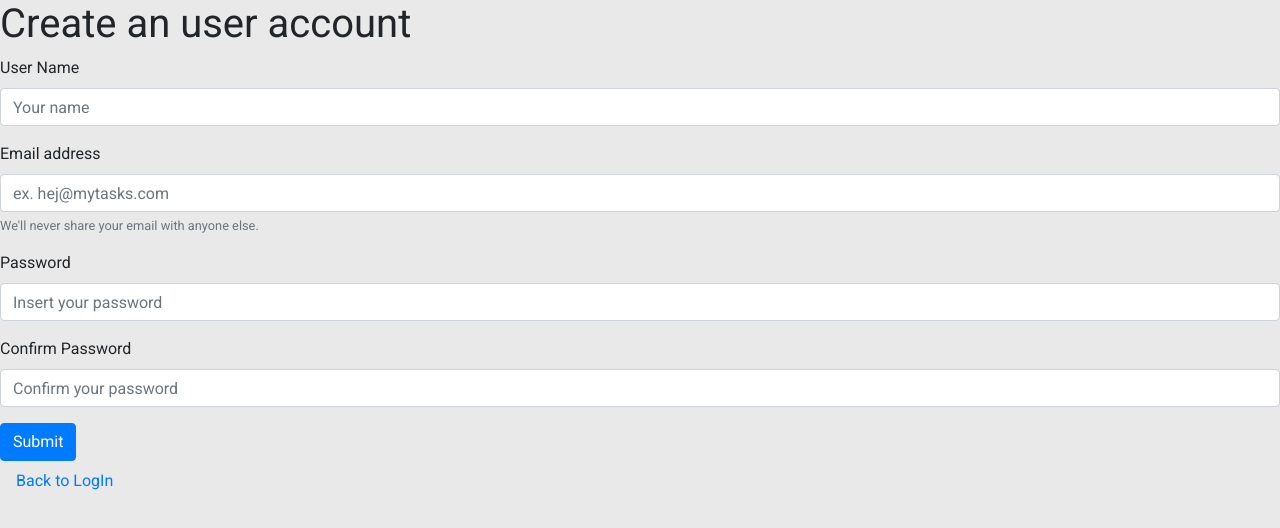
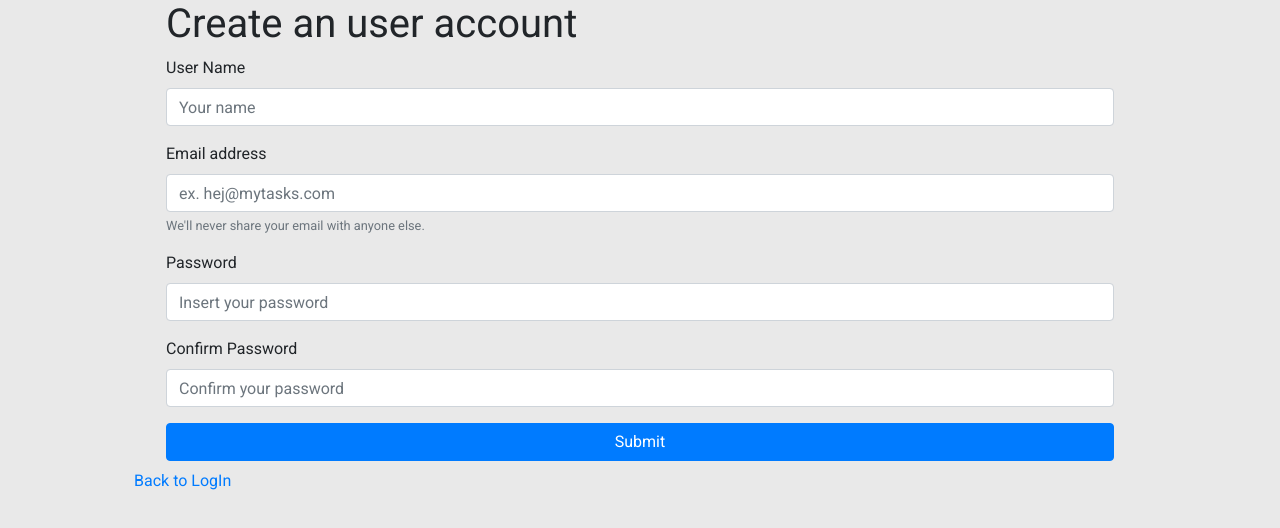
Before and after one commit to rsorianosanchis/projekt_examensarbete_clientside, a React (Create React App) app: page /new-account in a window 1280 px wide. Shown: the top 528 px of the page. Built offline with nearby package versions, Linux system fonts and the light colour scheme; no server answers.

Commit message:
adding expresss-validator

```diff
--- a/src/components/auth/Login.js
+++ b/src/components/auth/Login.js
@@ -20,9 +20,12 @@ const Login = () => {
   };
 
   return (
-    <div>
-      <h1>Log in</h1>
-      <form onSubmit={handleSubmit}>
+    <div className='container px-5'>
+      <form
+        onSubmit={handleSubmit}
+        className='d-flex flex-column justify-content-start align-content-center mx-5'
+      >
+        <h1>Log in</h1>
         <div className='form-group'>
           <label htmlFor='exampleInputEmail1'>Email address</label>
           <input
--- a/src/components/auth/NewAccount.js
+++ b/src/components/auth/NewAccount.js
@@ -52,10 +52,13 @@ const NewAccount = () => {
   };
 
   return (
-    <div>
-      <h1>Create an user account</h1>
-      {info ? <Alert msg={info.msg} cat={info.category} /> : null}
-      <form onSubmit={handleSubmit}>
+    <div className='container px-5'>
+      <form
+        onSubmit={handleSubmit}
+        className='d-flex flex-column justify-content-start align-content-center mx-5'
+      >
+        <h1>Create an user account</h1>
+        {info ? <Alert msg={info.msg} cat={info.category} /> : null}
         <div className='form-group'>
           <label htmlFor='exampleInputName'>User Name</label>
           <input
--- a/src/context/auth/AuthState.js
+++ b/src/context/auth/AuthState.js
@@ -25,10 +25,9 @@ const AuthState = props => {
   //user register
   const registerUserFn = async data => {
     try {
-      const response = await clientAxios.post(
-        '/backend/user', //no funciona
-        data
-      );
+      console.log(data);
+
+      const response = await clientAxios.post('/backend/user', data);
       console.log(response.data); ///token
       dispatch({
         type: REGISTER_OK,
@@ -40,6 +39,11 @@ const AuthState = props => {
         type: REGISTER_ERROR
       });
     }
+  };
+  //loga in
+  const logInFn = async data => {
+    try {
+    } catch (error) {}
   };
 
   return (
```
